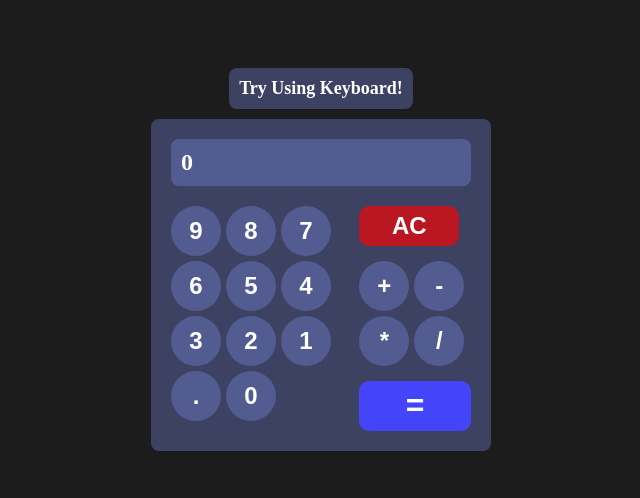
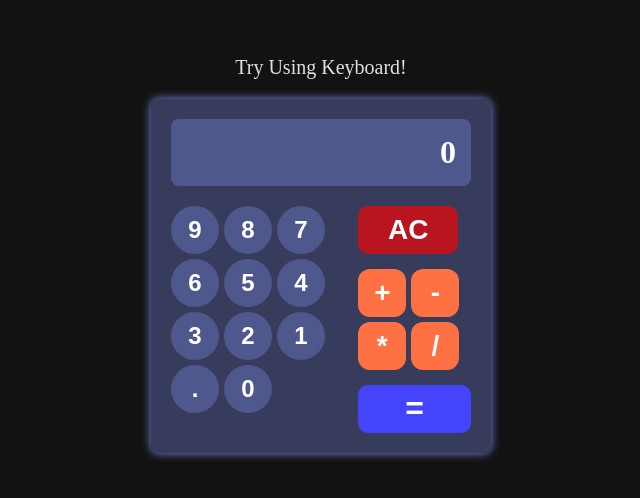
Before and after one commit to mamahany/calculator, a plain HTML site: page index.html in a window 1280 px wide. Shown: the part 146-644 px from the top of the page, without its empty margins (319-959 px from the left). Drawn offline with Linux system fonts and the light colour scheme.

Commit message:
Edited style

```diff
--- a/index.html
+++ b/index.html
@@ -4,7 +4,7 @@
     <meta charset="UTF-8">
     <meta name="viewport" content="width=device-width, initial-scale=1.0">
     <link rel="stylesheet" href="main.css">
-    <title>CalCulator</title>
+    <title>Calculator</title>
 </head>
 <body>
     <h1>Try Using Keyboard!</h1>
--- a/main.css
+++ b/main.css
@@ -7,12 +7,13 @@ body{
     justify-content: center;
     align-items: center;
     height: 100vh;
-    background-color: #1C1C1C;
+    background-color: #121212;;
     flex-direction: column;
 }
 
 .container{
     background-color: #7e8deb57;
+    box-shadow: 0 0 10px #7e8deb;
     border-radius: 8px;
     padding: 20px;
     display: flex;
@@ -21,11 +22,12 @@ body{
 }
 .display{
     background-color: #7e8deb57;
-    padding: 10px;
+    padding: 15px;
     border-radius: 8px;
-    font-size: 24px;
+    font-size: 32px;
     font-weight: bold;
     color: white;
+    text-align: right;
 }
 .buttons{
     display: flex;
@@ -34,8 +36,8 @@ body{
     align-items: flex-start;
 }
 button{
-    width: 50px;
-    height: 50px;
+    width: 3rem;
+    height: 3rem;
     border: none;
     border-radius: 50%;
     font-size: 24px;
@@ -43,9 +45,15 @@ button{
     color: white;
     background-color: #7e8deb57;
     cursor: pointer;
+    transition: background-color 0.2s ease, transform 0.2s ease;
 }
 button:hover{
-    opacity: 0.8;
+    background-color: rgba(126, 141, 235, 0.8);
+    transform: scale(1.05);
+    box-shadow: 0 0 10px #7e8deb;
+}
+button:focus {
+    outline: none;
 }
 .numbers, .operators{
     gap: 5px;
@@ -58,7 +66,6 @@ button:hover{
     background-color: rgba(255, 0, 0, 0.651);
     width: 100px;
     border-radius: 10px;
-    height: 40px;
     margin-bottom: 10px;
 }
 #equal{
@@ -68,11 +75,22 @@ button:hover{
     background-color: rgb(68, 68, 250);
     font-size: 32px;
 }
-h1{
-    background-color: #7e8deb57;
-    color: white;
-    margin: 10px;
-    padding: 10px;
-    border-radius: 8px;
-    font-size: 18px;
+
+h1 {
+    color: #e0e0e0;
+    font-size: 20px;
+    font-weight: 500;
+    text-align: center;
+    margin-bottom: 20px;
 }
+
+
+.operators button {
+    background-color: #ff7043; /* Orange for contrast */
+    border-radius: 12px;
+    font-size: 28px;
+}
+
+.operators button:hover {
+    background-color: #ff5722; /* Darker orange on hover */
+}
--- a/script.js
+++ b/script.js
@@ -43,7 +43,6 @@ function updateDisplay(element){
                     operator = element;
                     secondNumber = "";
                     display.textContent = firstNumber + operator;
-                    result = "";
                 }else{
                     display.textContent = result;
                     result = "";
@@ -65,7 +64,6 @@ function updateDisplay(element){
                     firstNumber = result;
                     secondNumber = "";
                     operator = "";
-                    result = "";
                 }
             }
             break;
@@ -86,7 +84,7 @@ function updateDisplay(element){
             }
             break;
         default:
-            if(content == "0" || result){
+            if(content == "0"){
                 display.textContent = element;
                 firstNumber = element;
                 result = "";
```
